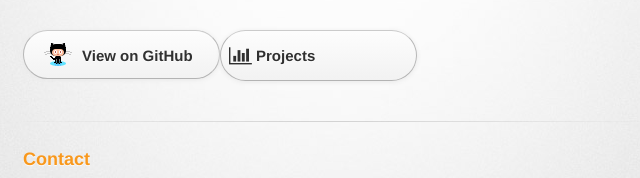
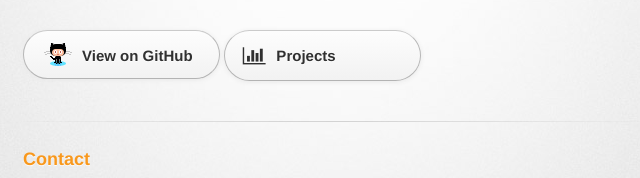
Before and after one commit to devtrw/devtrw.github.io, a plain HTML site: page index.html in a window 1280 px wide. Shown: the part 214-392 px from the top of the page, 307-947 px from the left. Drawn offline with Linux system fonts and the light colour scheme; a web font is replaced by a local one.

Commit message:
Add spacing to projects link

```diff
--- a/stylesheets/stylesheet.css
+++ b/stylesheets/stylesheet.css
@@ -337,6 +337,15 @@ footer a:hover {
 * html .clearfix {height: 1%;}
 .clearfix {display: block;}
 
+.projects-link {
+  margin-left: .25em;
+}
+
+.projects-link i {
+  padding-left: .5em;
+  padding-right: .33em;
+}
+
 /* #Media Queries
 ================================================== */
 
```
